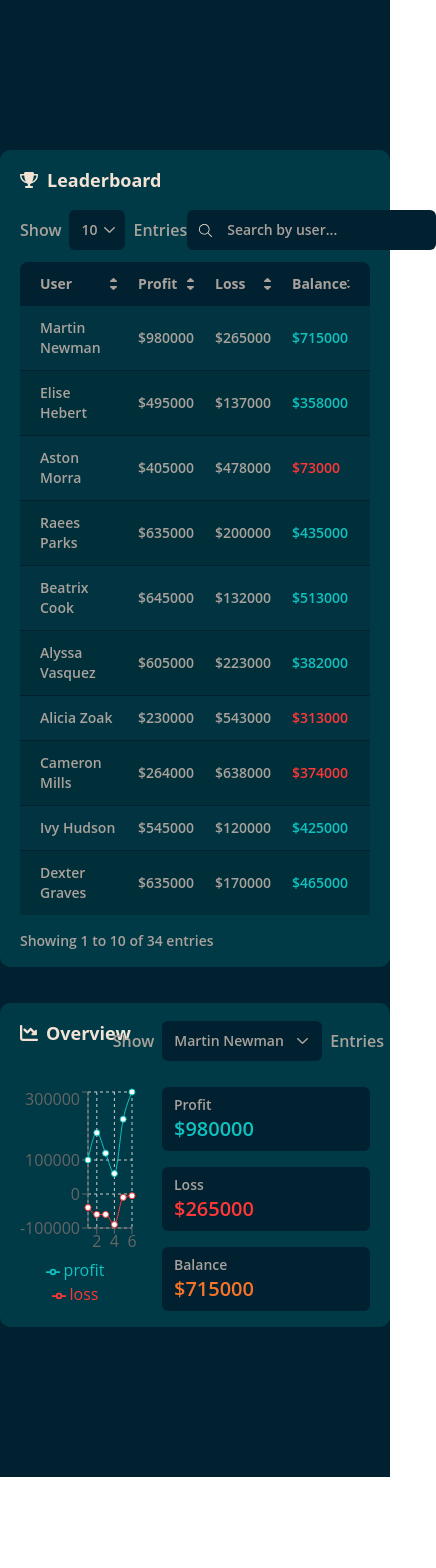
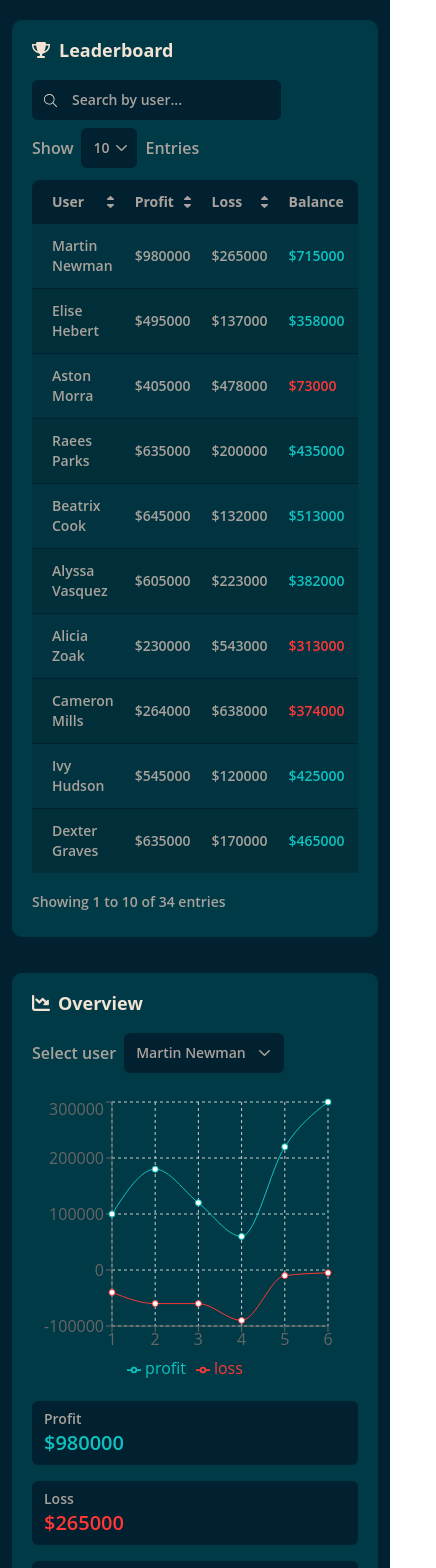
Before and after one commit to charliezone/fpfx-react-test, a React (Vite) app: page / in a window 390 px wide. Shown: the top 1568 px of the page, 436 px wide, since content can reach past the window. Before the commit the page ends 1477 px from the top, so only its background shows below. Built offline with nearby package versions, Linux system fonts and the light colour scheme; data requests are answered from the project's data file.

Commit message:
add some respnsive

```diff
--- a/src/App.tsx
+++ b/src/App.tsx
@@ -4,7 +4,7 @@ import { Overview } from "./features/Overview";
 export default function App() {
   return (
     <main
-      className="min-h-screen bg-primary py-150 flex flex-col items-center gap-9"
+      className="min-h-screen bg-primary py-5 px-3 lg:py-150 lg:px-0 flex flex-col items-center gap-9"
     >
       <Leaderboard />
       <Overview />
--- a/src/features/Leaderboard/LeaderTable/index.tsx
+++ b/src/features/Leaderboard/LeaderTable/index.tsx
@@ -51,7 +51,7 @@ export function LeaderTable({users}: LeaderTableProps) {
         });
 
     return (
-        <div className="rounded-t-lg overflow-hidden">
+        <div className="rounded-t-lg overflow-x-auto md:overflow-hidden">
                 <table className="table-auto w-full">
                 <thead>
                     <tr className="bg-primary">
--- a/src/features/Leaderboard/index.tsx
+++ b/src/features/Leaderboard/index.tsx
@@ -32,17 +32,23 @@ export function Leaderboard() {
             )}
             {data && data.users.length > 0 && !isFetching && (
                 <div className="flex flex-col">
-                    <div className="flex justify-between mb-3">
-                        <DisplayEntries/>
-                        <SearchByUser/>
+                    <div className="flex flex-col md:flex-row justify-between mb-3">
+                        <div className="flex order-2 md:order-1">
+                            <DisplayEntries/>
+                        </div>
+                        <div className="flex order-1 md:order-2 mb-2 md:mb-0 min-h-10">
+                            <SearchByUser/>
+                        </div>
                     </div>
                     <div className="mb-4">
                         <LeaderTable users={data?.users ?? []}/>
                     </div>
-                    <div className="flex justify-between">
-                        <CurrentDisplayedEntries
-                            totalEntries={data?.totalCount ?? DEFAULT_DISPLAY_ENTRIES}
-                        />
+                    <div className="flex flex-col md:flex-row justify-between">
+                        <div className="mb-2 md:mb-0">
+                            <CurrentDisplayedEntries
+                                totalEntries={data?.totalCount ?? DEFAULT_DISPLAY_ENTRIES}
+                            />
+                        </div>
                         <Paginator
                             links={data?.links ?? []}
                             totalCount={data?.totalCount ?? DEFAULT_CURRENT_PAGE}
--- a/src/features/Overview/Chart/index.tsx
+++ b/src/features/Overview/Chart/index.tsx
@@ -29,7 +29,7 @@ export function Chart({ user }: ChartProps) {
     return (
         <>
             {user && (
-                <ResponsiveContainer width="100%" height="100%">
+                <ResponsiveContainer className="min-h-72" width="100%" height="100%">
                     <LineChart
                         width={500}
                         height={300}
--- a/src/features/Overview/Indicator/index.tsx
+++ b/src/features/Overview/Indicator/index.tsx
@@ -6,7 +6,7 @@ type IndicatorProps = {
 
 export function Indicator({ title, amount, currencyFontColorClass }: IndicatorProps) {
     return (
-        <div className="bg-primary px-3 py-2 w-52 rounded-md flex flex-col">
+        <div className="bg-primary px-3 py-2 md:w-52 rounded-md flex flex-col">
             <span className="text-sm font-semibold text-cloudy">{title}</span>
             <span className={`font-semibold text-xl ${currencyFontColorClass}`}>{amount}</span>
         </div>
--- a/src/features/Overview/SelectUsers/index.tsx
+++ b/src/features/Overview/SelectUsers/index.tsx
@@ -27,8 +27,7 @@ export function SelectUsers({ users }: SelectUsersProps) {
 
     return (
         <OptionSelector
-            labelBefore="Show"
-            labelAfter="Entries"
+            labelBefore="Select user"
             handleOptionSelected={handleOptionSelected}
             style={{backgroundPosition: '135px center'}}
             className="w-40"
--- a/src/features/Overview/index.tsx
+++ b/src/features/Overview/index.tsx
@@ -20,7 +20,7 @@ export function Overview() {
 
     return (
         <section className="container bg-secondary rounded-xl py-4 px-5">
-            <header className="flex justify-between mb-6">
+            <header className="flex flex-col md:flex-row justify-between mb-6">
                 <div className="flex gap-2 mb-4 items-center">
                     <img src={Icon} alt="Leaderboard icon" /><h2 className="text-parchment font-bold text-lg leading-27">Overview</h2>
                 </div>
@@ -32,8 +32,8 @@ export function Overview() {
                 </div>
             )}
             {shouldDisplay && (
-                <div className="flex justify-between">
-                    <div className="grow -ml-3"><Chart user={overviewInfo}/></div>
+                <div className="flex flex-col md:flex-row justify-between">
+                    <div className="grow md:-ml-3 mb-4 md:mb-0"><Chart user={overviewInfo}/></div>
                     <div className="flex flex-col gap-4">
                         <Indicator
                             title="Profit"
```
